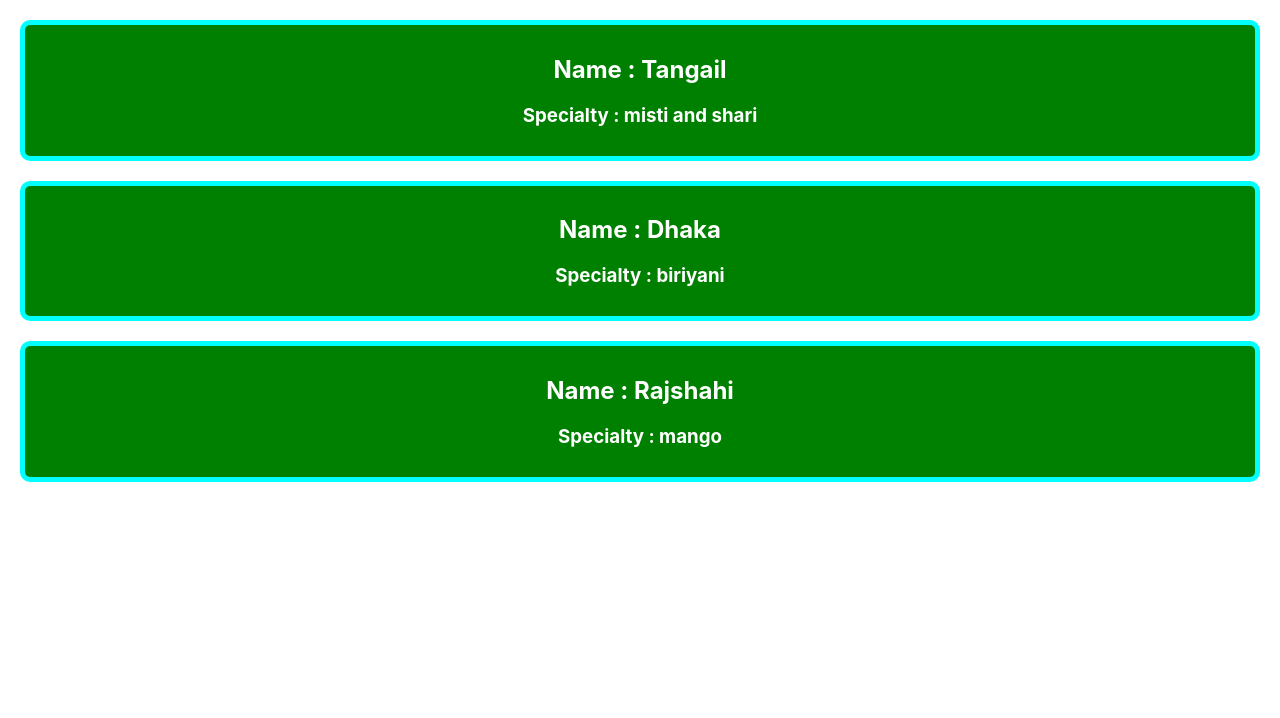
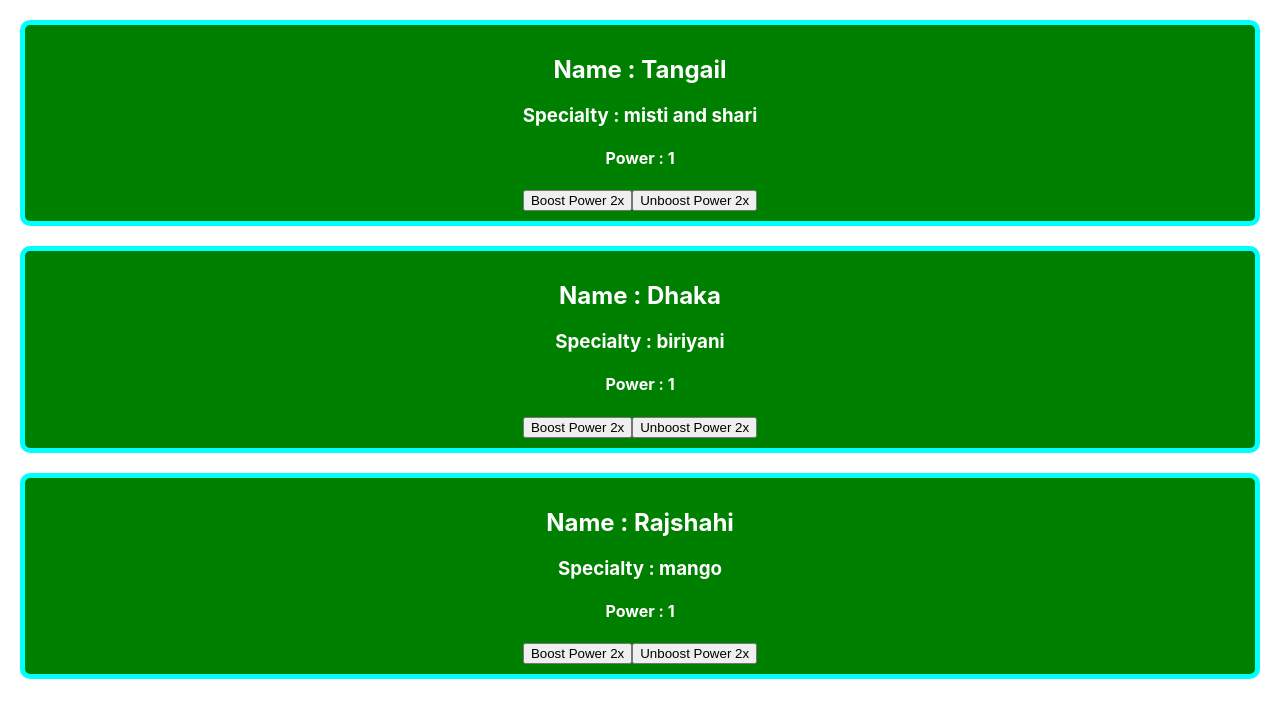
Before and after one commit to Sobuj54/module-48.5-react-core-concepts-recap-and-practice, a React (Create React App) app: page / in a window 1280 px wide. Shown: the top 718 px of the page. Built offline with nearby package versions, Linux system fonts and the light colour scheme.

Commit message:
useState and onClick handler

```diff
--- a/src/App.js
+++ b/src/App.js
@@ -1,5 +1,6 @@
 import logo from "./logo.svg";
 import "./App.css";
+import { useState } from "react";
 
 function App() {
   return (
@@ -22,10 +23,19 @@ const componentStyle = {
 };
 
 function District(props) {
+  const [power, setPower] = useState(1);
+
+  const boostPower = () => setPower(power * 2);
+
+  const unboostPower = () => setPower(power / 2);
+
   return (
     <div style={componentStyle}>
       <h2>Name : {props.name}</h2>
       <h3>Specialty : {props.specialty}</h3>
+      <h4>Power : {power}</h4>
+      <button onClick={boostPower}>Boost Power 2x</button>
+      <button onClick={unboostPower}>Unboost Power 2x</button>
     </div>
   );
 }
```
